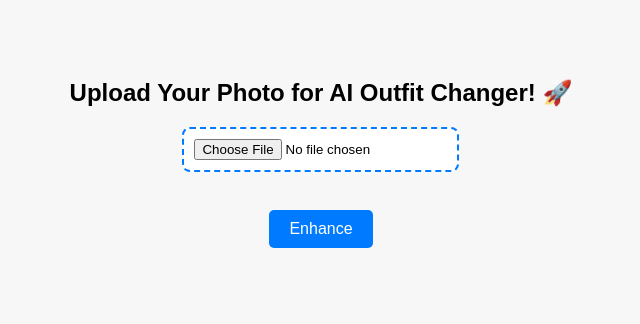
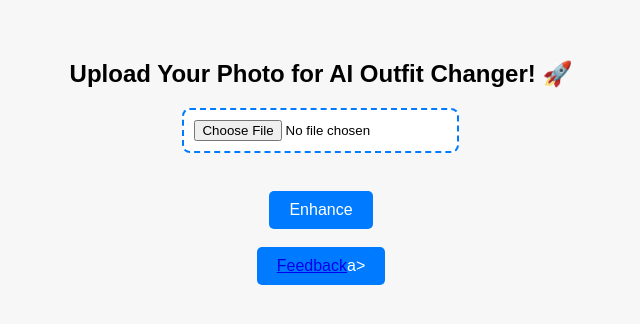
Before and after one commit to Ask1012/Ai_outfit_changer, a plain HTML site: page index.html in a window 1280 px wide. Shown: the part 236-560 px from the top of the page, without its empty margins (319-959 px from the left). Drawn offline with Linux system fonts and the light colour scheme.

Commit message:
Update index.html

```diff
--- a/index.html
+++ b/index.html
@@ -143,6 +143,7 @@
     </div><br>
     <p id="loading-text">Processing your photo...</p>
 </main>
+    <button><a href="feedback.html">Feedback</a>a></button>
     <script>
         const fileInput = document.getElementById("fileInput");
         const uploadBtn = document.getElementById("uploadBtn");
```
